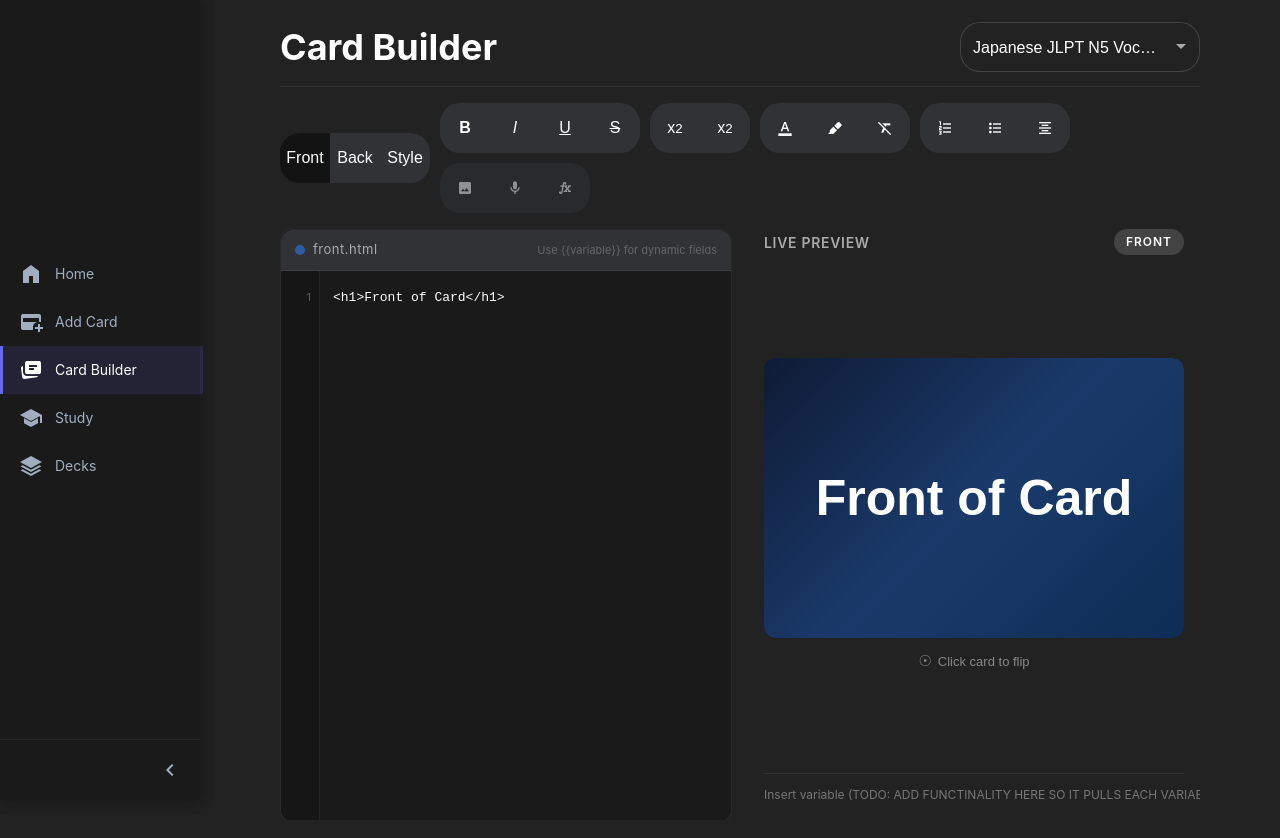
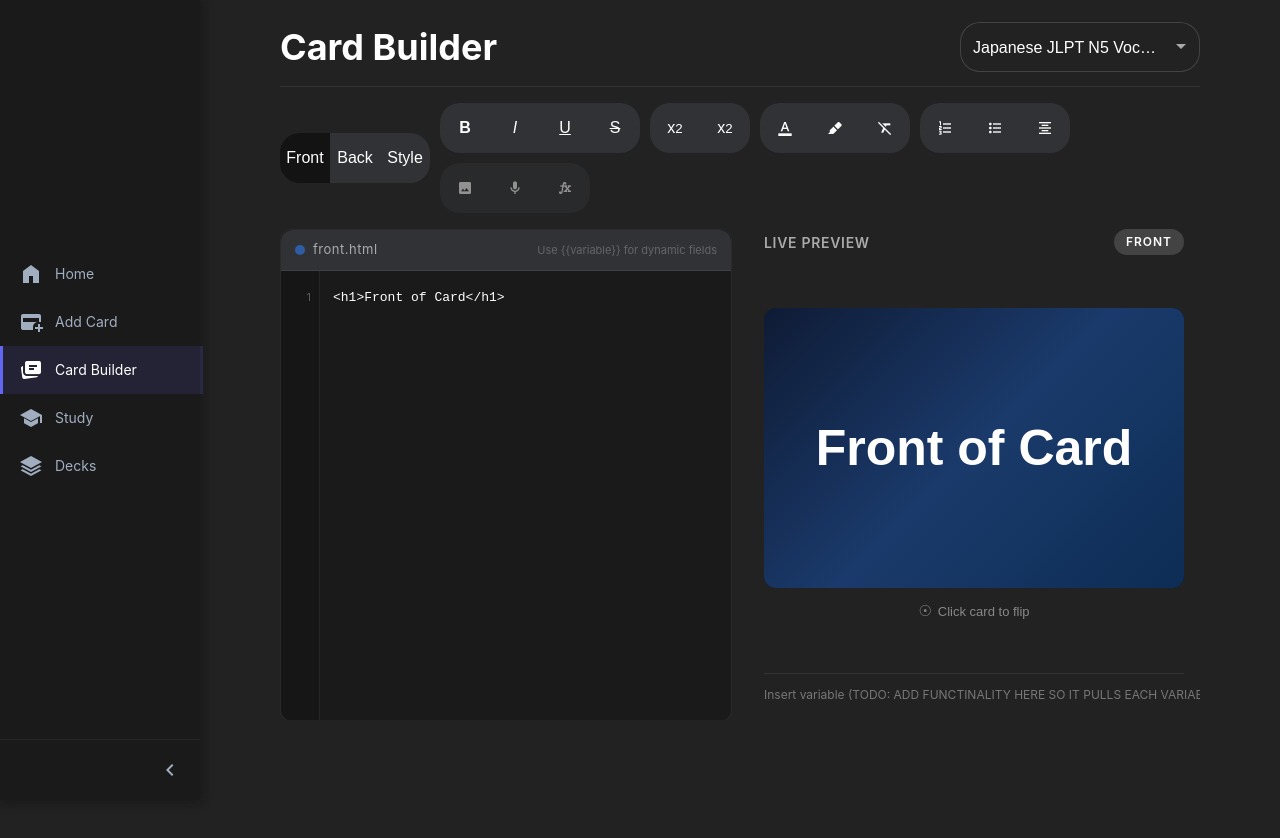
Before and after one commit to 18barbers2/gostudycards, a React (Vite) app in the folder frontend/: page /card-builder in a window 1280 px wide. Shown: the top 838 px of the page. After the commit the page ends 800 px from the top, so only its background shows below. Built offline with nearby package versions, Linux system fonts and the light colour scheme.

Commit message:
style: replaced vh with percentage to account for mismatch of page size

```diff
--- a/frontend/src/components/Layout/Layout.css
+++ b/frontend/src/components/Layout/Layout.css
@@ -1,6 +1,6 @@
 .app-container {
     display: flex;
-    min-height: 100vh;
+    height: 100vh;
 }
 
 .navbar {
@@ -26,6 +26,8 @@
     flex: 1;
     overflow-y: auto;
     transition: margin-left 0.2s ease;
+    height: 100%;
+    box-sizing: border-box;
 }
 
 .navbar.navbar--collapsed ~ .main-content {
--- a/frontend/src/css/AddCard.css
+++ b/frontend/src/css/AddCard.css
@@ -1,7 +1,7 @@
 .add-card-page {
     display: flex;
     flex-direction: column;
-    height: 100vh;
+    height: 100%;
     gap: 16px;
     overflow: hidden;
 }
--- a/frontend/src/css/CardBuilder.css
+++ b/frontend/src/css/CardBuilder.css
@@ -2,7 +2,7 @@
 .card-builder-page {
     display: flex;
     flex-direction: column;
-    height: 100vh;
+    height: 100%;
     gap: 16px;
     overflow: hidden;
 }
--- a/frontend/src/css/CodeEditor.css
+++ b/frontend/src/css/CodeEditor.css
@@ -11,7 +11,7 @@
 }
 
 .code-editor:focus-within {
-    border-color: rgba(255, 255, 255, 0.2);
+    border-color: var(--border-color-secondary);
 }
 
 .code-editor-header {
```
